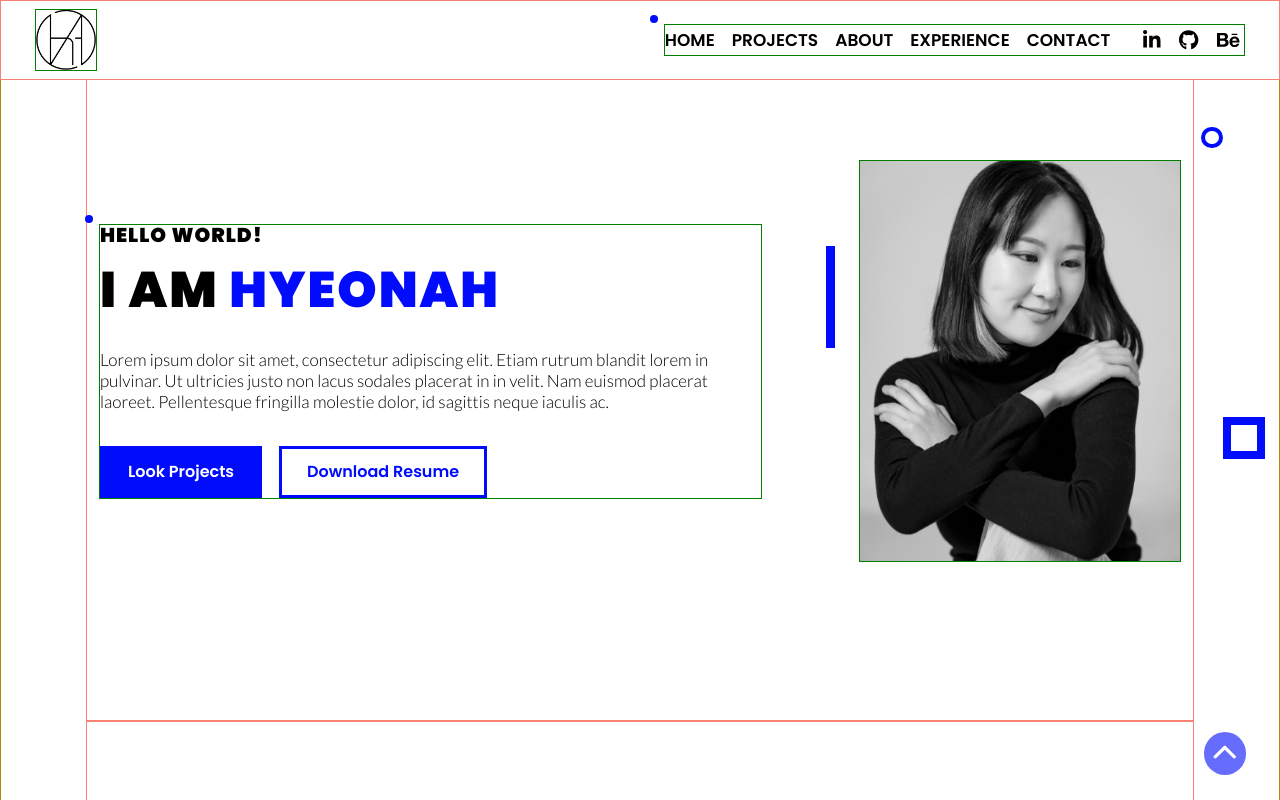
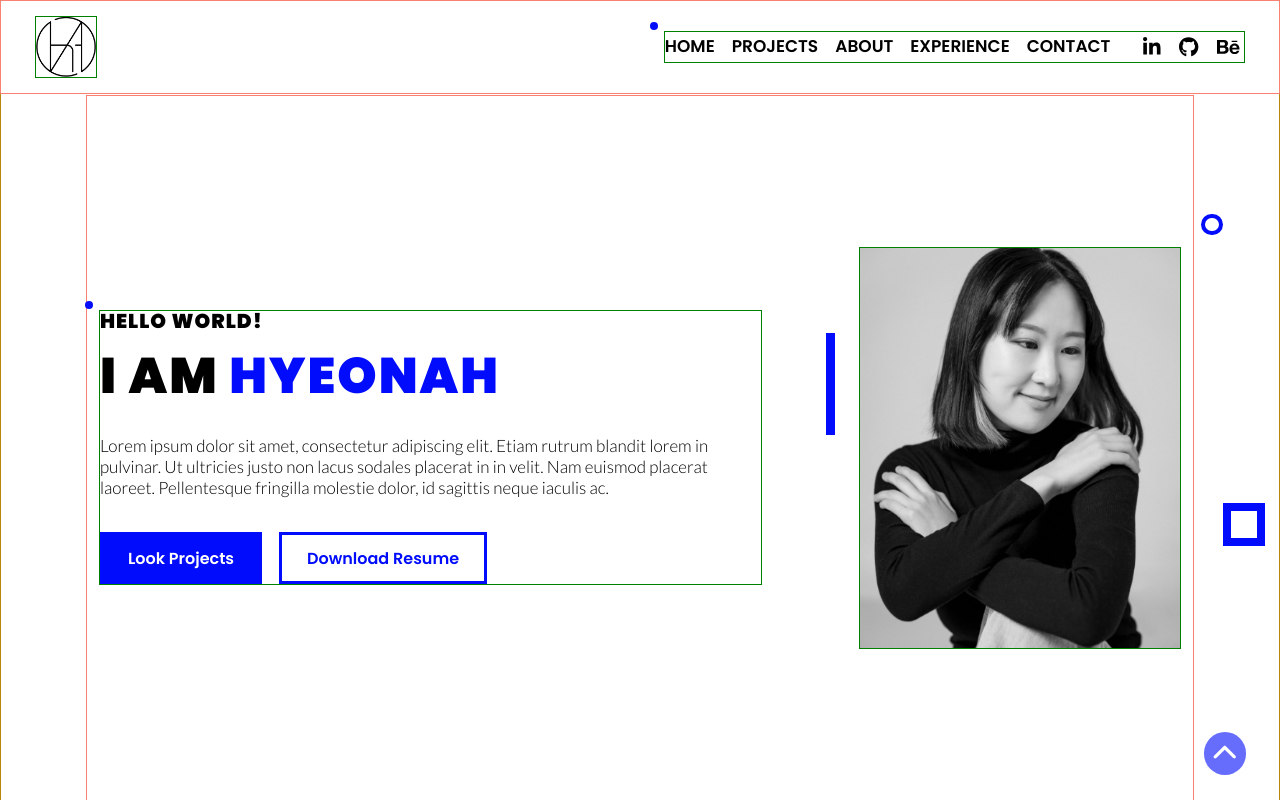
Before and after one commit to hyeonahc/portfolio, a Next.js app: page / in a window 1280 px wide. Shown: the top 800 px of the page. Built offline with nearby package versions, Linux system fonts and the light colour scheme.

Commit message:
#18 design: Add padding top for fixed header

```diff
--- a/components/Header/index.js
+++ b/components/Header/index.js
@@ -13,8 +13,6 @@ const RowHeader = styled(Row)`
   top: 0;
   left: 0;
   z-index: 1;
-  width: 100%;
-  padding: 0.5em 2em;
   background-color: ${props => props.theme.colors.white};
 `
 
@@ -22,8 +20,9 @@ const Header = () => {
   return (
     <RowHeader
       id='home'
-      height='10vh'
-      padding='0.5em 0'
+      width='100%'
+      height='5.5em'
+      padding='0 2em'
       justifyContent='space-between'>
       <Col>
         <Link
--- a/components/Layout/Layout.styled.js
+++ b/components/Layout/Layout.styled.js
@@ -5,16 +5,17 @@ export const Container = styled.div`
   width: ${props => props.theme.breakpoints.xxl};
   margin: 0 auto;
   position: relative;
+  padding: 5.5em 0 0;
   @media (max-width: ${props => props.theme.breakpoints.xxxl}) {
     width: auto;
     margin: 0;
-    padding: 0 5em;
+    padding: 5.5em 5em 0;
   }
   @media (max-width: ${props => props.theme.breakpoints.xl}) {
-    padding: 0 2em;
+    padding: 5.5em 2em 0;
   }
   @media (max-width: ${props => props.theme.breakpoints.md}) {
-    padding: 0;
+    padding: 5.5em 0 0;
   }
 `
 
--- a/components/MainSection/index.js
+++ b/components/MainSection/index.js
@@ -29,7 +29,7 @@ const btnInfo = [
 const MainSection = () => {
   return (
     <Row
-      height='90vh'
+      height='calc(100vh - 5.5em);'
       justifyContent='space-evenly'
       gap='5em'>
       <Col flexBasis='60%'>
```
